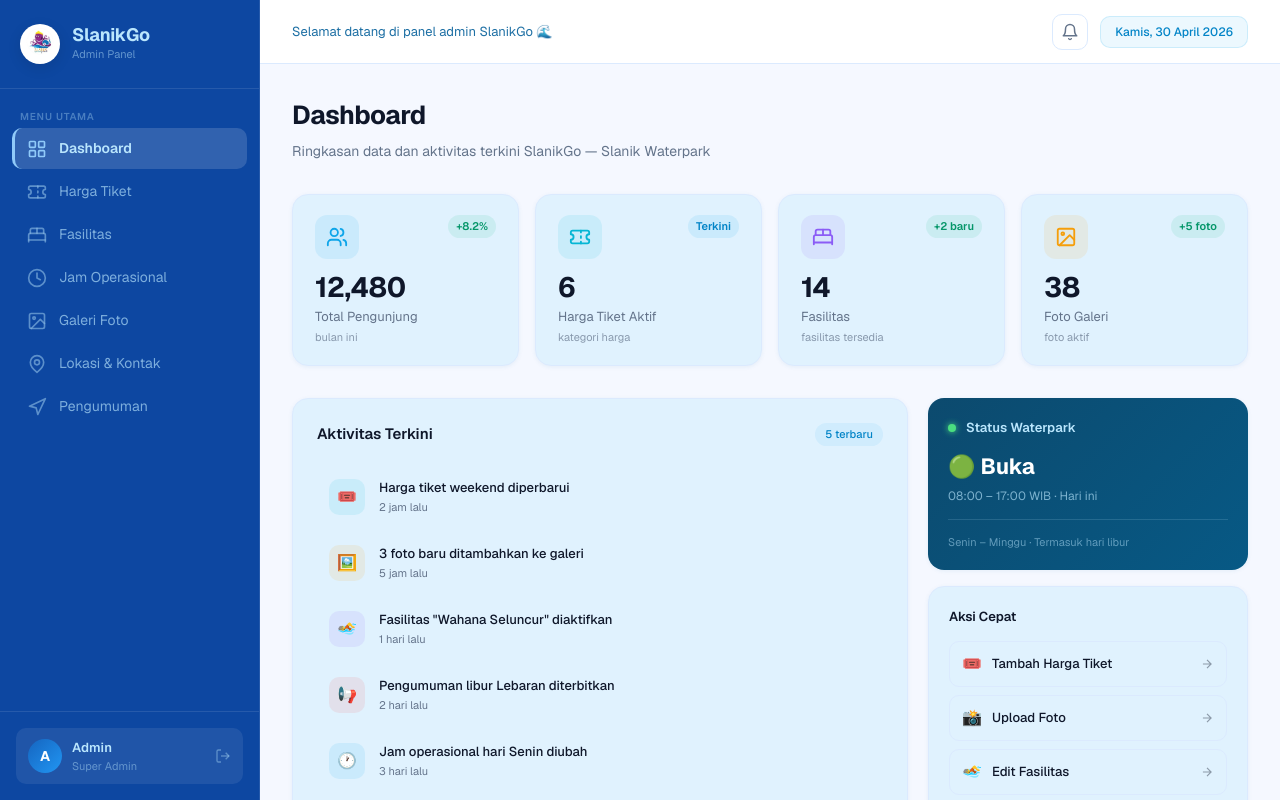
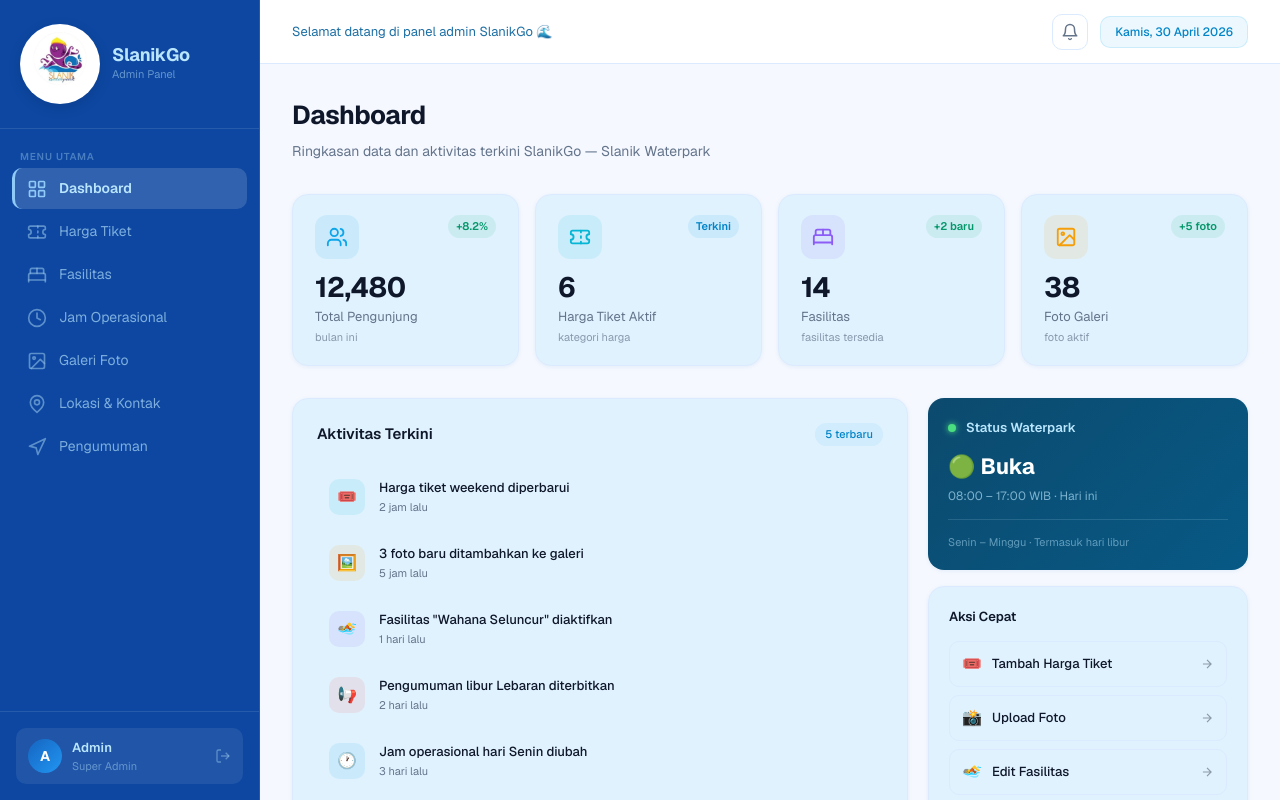
Before and after one commit to Nur-Fitriana/SlanikGo, a Next.js app in the folder cms/: page / in a window 1280 px wide. Built offline with nearby package versions, Linux system fonts and the light colour scheme.

Commit message:
design: Mengubah ukuran logo

```diff
--- a/cms/src/app/components/Sidebar.tsx
+++ b/cms/src/app/components/Sidebar.tsx
@@ -116,8 +116,8 @@
           {/* Logo icon */}
           <div
             style={{
-              width: "40px",
-              height: "40px",
+              width: "80px",
+              height: "80px",
               borderRadius: "50%",
               background: "white",
               display: "flex",
@@ -131,8 +131,8 @@
             <Image
               src="/slatnik_logo.png"
               alt="Slanik Waterpark Logo"
-              width={40}
-              height={40}
+              width={80}
+              height={80}
               style={{ objectFit: 'cover' }}
             />
           </div>
```
